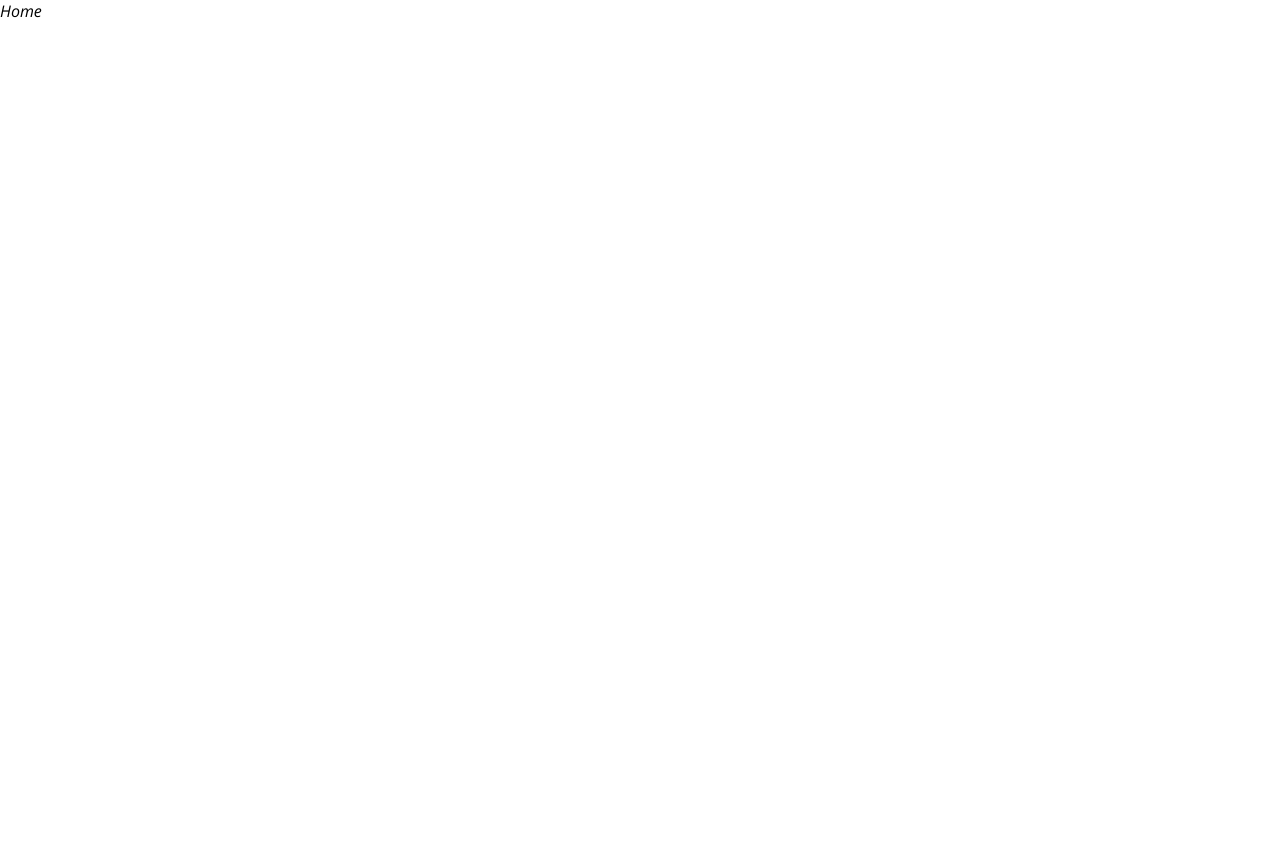
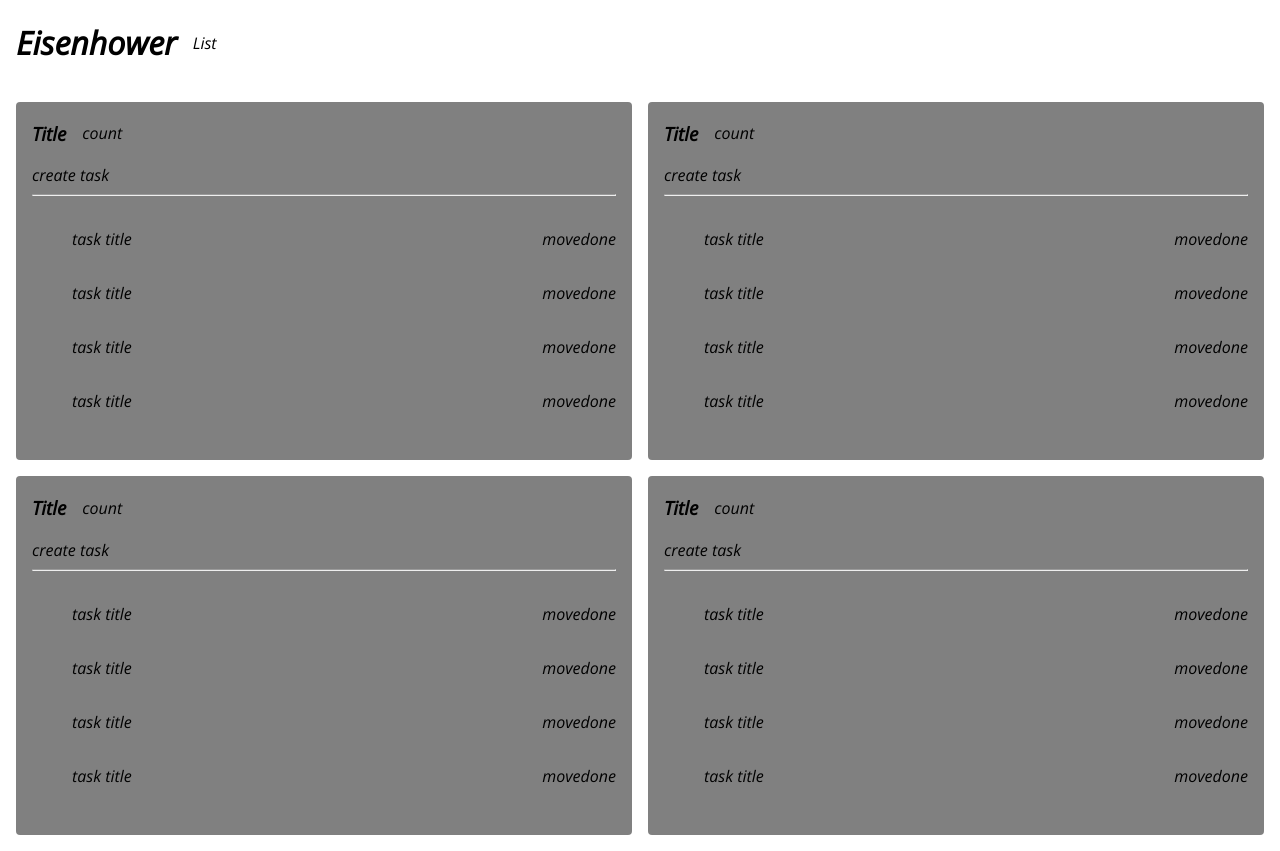
Before and after one commit to corycrosby/eisenhower-todo, a Next.js app in the folder frontend/: page / in a window 1280 px wide. Before the commit the page ends 800 px from the top, so only its background shows below. Built offline with nearby package versions, Linux system fonts and the light colour scheme.

Commit message:
First pass at the lists layout

```diff
--- /dev/null
+++ b/frontend/components/layout.module.scss
@@ -0,0 +1,8 @@
+.container {
+  display: grid;
+  grid-template-columns: auto auto;
+  grid-template-rows: auto auto;
+  column-gap: 16px;
+  row-gap: 16px;
+  padding: 16px;
+}
--- /dev/null
+++ b/frontend/components/layout.tsx
@@ -0,0 +1,13 @@
+import List from "../components/list";
+import styles from "./layout.module.scss";
+
+export default function Layout() {
+  return (
+    <div className={styles.container}>
+      <List />
+      <List />
+      <List />
+      <List />
+    </div>
+  )
+}
--- /dev/null
+++ b/frontend/components/list.module.scss
@@ -0,0 +1,14 @@
+.container {
+  padding: 0px 16px 16px;
+  background-color: gray;
+  border-radius: 4px;
+}
+
+.header {
+  display: flex;
+  align-items: center;
+}
+
+.count {
+  margin-left: 16px;
+}
--- /dev/null
+++ b/frontend/components/list.tsx
@@ -0,0 +1,21 @@
+import styles from "./list.module.scss";
+import Task from "./task";
+
+export default function List () {
+  return (
+    <section className={styles.container}>
+      <header className={styles.header}>
+        <h3>Title</h3>
+        <span className={styles.count}>count</span>
+      </header>
+      <div>create task</div>
+      <hr />
+      <ol>
+        <Task />
+        <Task />
+        <Task />
+        <Task />
+      </ol>
+    </section>
+  )
+}
--- /dev/null
+++ b/frontend/components/task.module.scss
@@ -0,0 +1,9 @@
+.container {
+  display: flex;
+  align-items: center;
+  justify-content: space-between;
+}
+
+.controls {
+  display: flex;
+}
--- /dev/null
+++ b/frontend/components/task.tsx
@@ -0,0 +1,13 @@
+import styles from "./task.module.scss";
+
+export default function Task() {
+  return (
+    <li className={styles.container}>
+      <p>task title</p>
+      <div className={styles.controls}>
+        <div>move</div>
+        <div>done</div>
+      </div>
+    </li>
+  )
+}
--- a/frontend/pages/index.js
+++ /dev/null
@@ -1,12 +0,0 @@
-import Head from 'next/head'
-
-export default function Home() {
-  return (
-    <>
-      <Head>
-        <title>Todo List</title>
-      </Head>
-      Home
-    </>
-  )
-}
--- /dev/null
+++ b/frontend/pages/index.module.scss
@@ -0,0 +1,9 @@
+.container {
+  display: flex;
+  align-items: center;
+  padding: 0px 16px;
+}
+
+.span {
+  margin-left: 16px;
+}
--- /dev/null
+++ b/frontend/pages/index.tsx
@@ -0,0 +1,20 @@
+import Head from "next/head";
+import Layout from "../components/layout";
+import styles from "./index.module.scss";
+
+export default function Home() {
+  return (
+    <>
+      <Head>
+        <title>Todo List</title>
+      </Head>
+      <header className={styles.container}>
+        <h1>Eisenhower</h1>
+        <span className={styles.span}>List</span>
+      </header>
+      <main>
+        <Layout />
+      </main>
+    </>
+  )
+}
```
